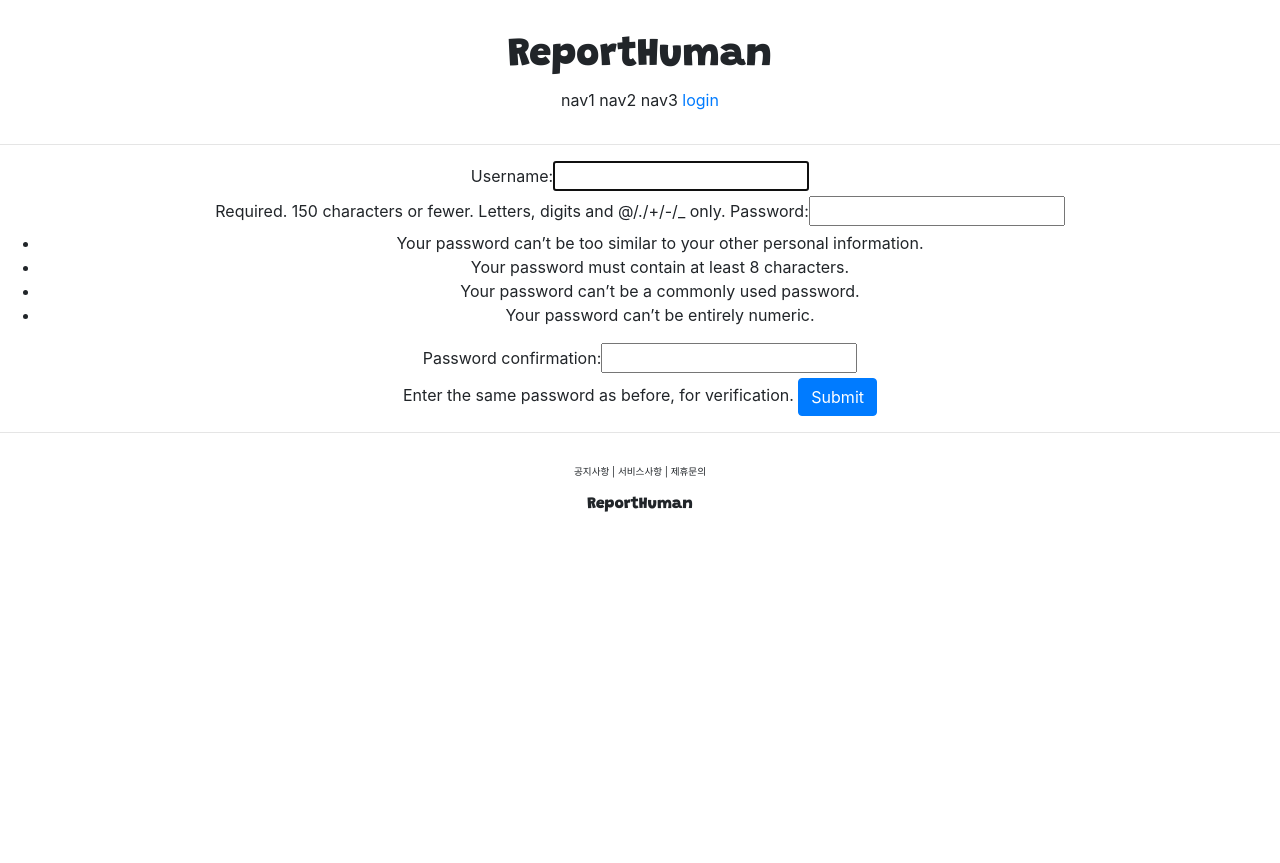
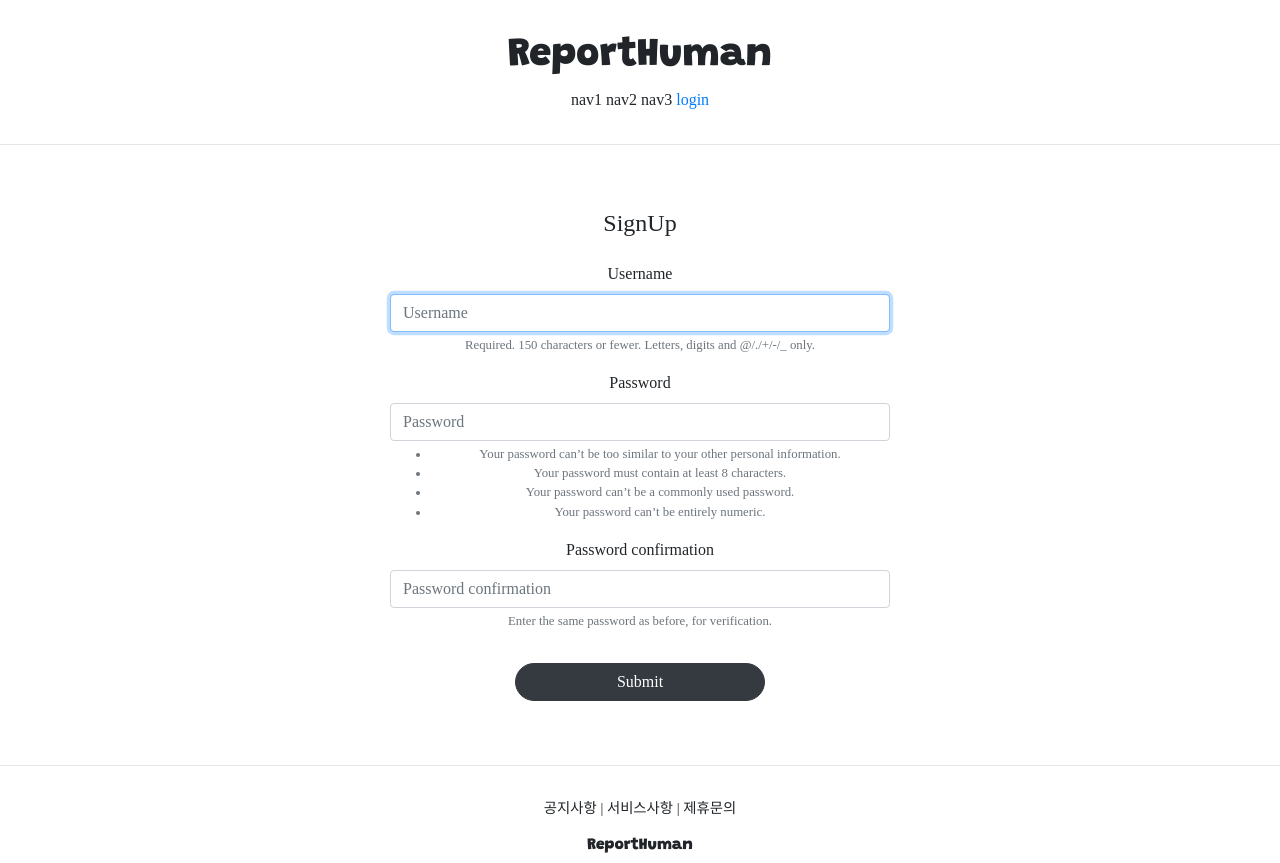
Before and after one commit to minkwan4/reporthuman, a Django app: page /account/create/ in a window 1280 px wide. Before the commit the page ends 512 px from the top, so only its background shows below. Run offline with Django 3.2, Linux system fonts and the light colour scheme; some libraries are stand-ins or nearby versions.

Commit message:
django course 23 commit

```diff
--- a/accountapp/templates/accountapp/create.html
+++ b/accountapp/templates/accountapp/create.html
@@ -1,12 +1,17 @@
 {% extends 'base.html' %}
+{% load bootstrap4 %}
 
 {% block content %}
 
-<div style="text-align:center;">
+<div style="text-align:center; max-width: 500px; margin: 4rem auto;">
+    <div class="mb-4">
+        <h4>SignUp</h4>
+    </div>
     <form action="{% url 'accountapp:create' %}" method="post">
         {% csrf_token %}
-        {{form}}
-        <input type="submit" class="btn btn-primary">
+        <!--{{form}}-->
+        {% bootstrap_form form %}
+        <input type="submit" class="btn btn-dark rounded-pill col-6 mt-3">
     </form>
 </div>
 
--- a/reporthuman/settings.py
+++ b/reporthuman/settings.py
@@ -49,6 +49,7 @@
     'django.contrib.sessions',
     'django.contrib.messages',
     'django.contrib.staticfiles',
+    'bootstrap4',
     'accountapp',
 ]
 
--- a/static/base.css
+++ b/static/base.css
@@ -3,7 +3,7 @@
 }
 
 .reporthuman_footer_button{
-    font-size: .6rem;
+    font-size: .9rem;
 }
 
 .reporthuman_footer{
--- a/templates/base.html
+++ b/templates/base.html
@@ -3,7 +3,7 @@
 
 {%include 'head.html' %}
 
-<body>
+<body style="font-family: 'NanumSquareRoundOTFEB';">
     {%include 'header.html' %}
 
     <hr>
--- a/templates/head.html
+++ b/templates/head.html
@@ -15,4 +15,30 @@
     <!-- default css link -->
     <link rel="stylesheet" type="text/css" href="{% static 'base.css' %}">
 
+    <!-- naver fonts add -->
+    <style>
+        @font-face{
+            font-family: 'NanumSquareRoundOTFB';
+            scr: local('NanumSquareRoundOTFB'),
+            url("{% static 'fonts/NanumSquareRoundOTFB.otf' %}") format("opentype");
+            }
+        @font-face{
+            font-family: 'NanumSquareRoundOTFEB';
+            scr: local('NanumSquareRoundOTFEB'),
+            url("{% static 'fonts/NanumSquareRoundOTFEB.otf' %}") format("opentype");
+            }
+        @font-face{
+            font-family: 'NanumSquareRoundOTFL';
+            scr: local('NanumSquareRoundOTFL'),
+            url("{% static 'fonts/NanumSquareRoundOTFL.otf' %}") format("opentype");
+            }
+        @font-face{
+            font-family: 'NanumSquareRoundOTFR';
+            scr: local('NanumSquareRoundOTFR'),
+            url("{% static 'fonts/NanumSquareRoundOTFR.otf' %}") format("opentype");
+            }
+
+
+    </style>
+
 </head>
```
Also changed, not shown: accountapp/templates/accountapp/login.html (+5 -3 lines), static/fonts/NanumSquareRoundOTFB.otf (added), static/fonts/NanumSquareRoundOTFEB.otf (added), static/fonts/NanumSquareRoundOTFL.otf (added), static/fonts/NanumSquareRoundOTFR.otf (added).
